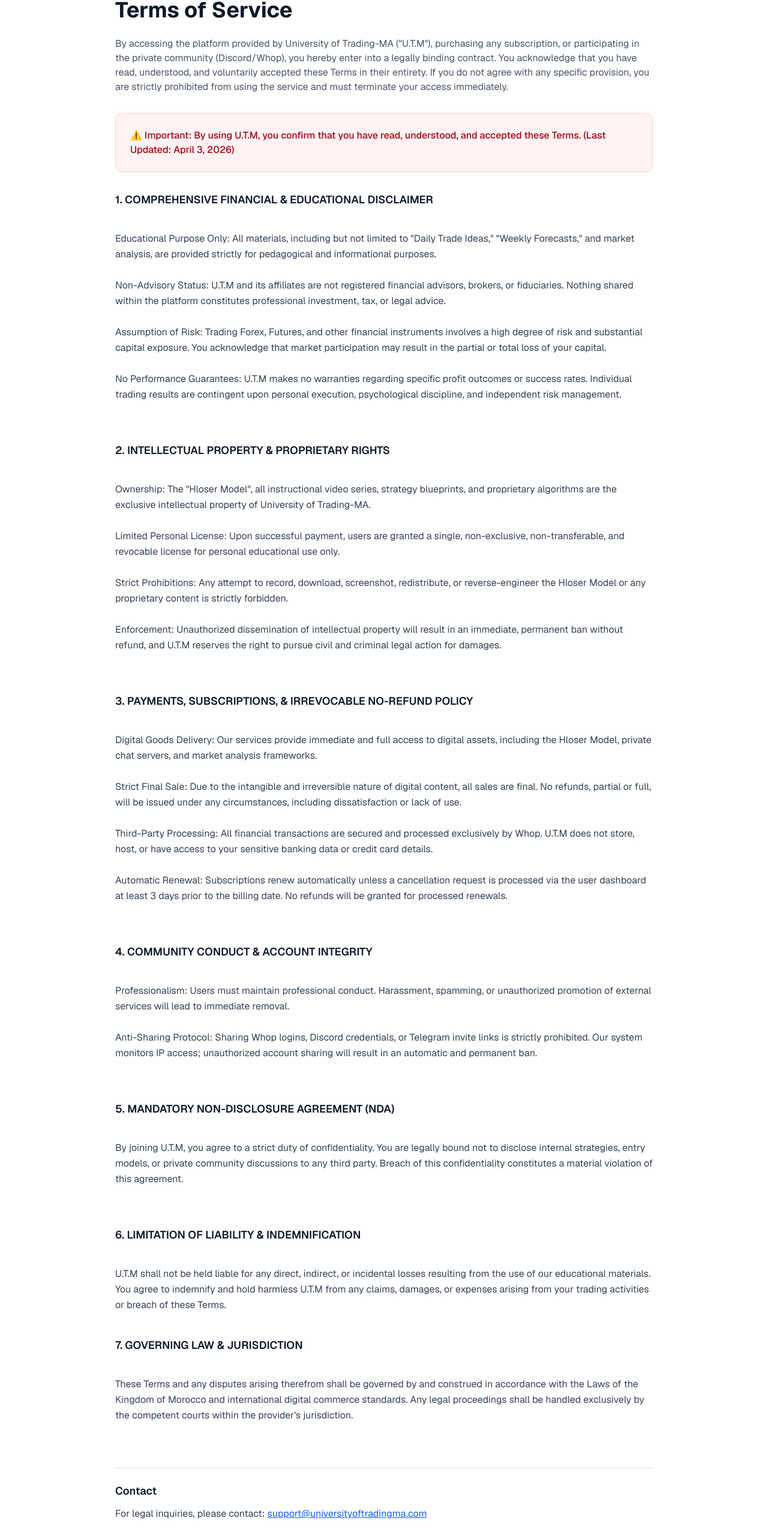
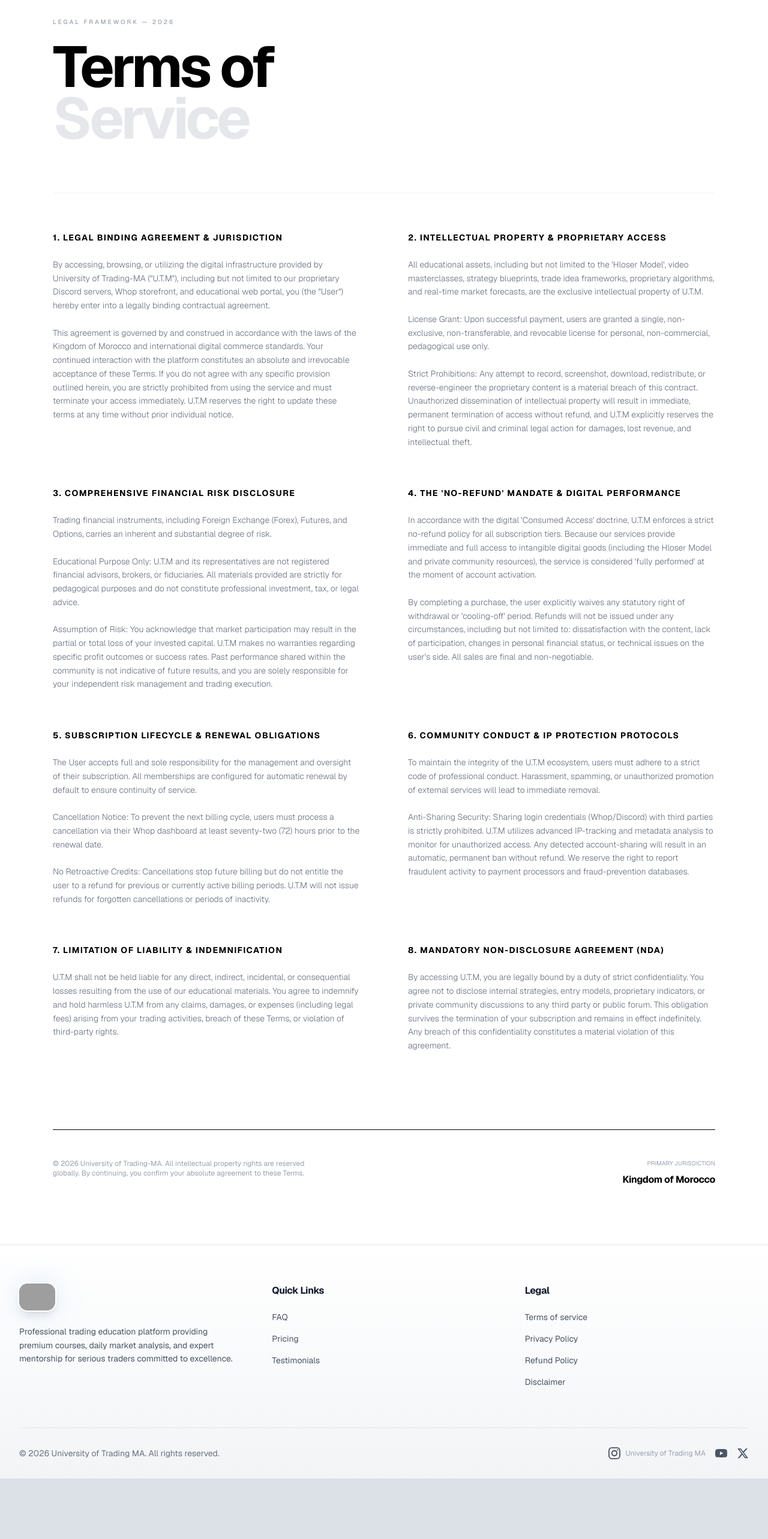
Before and after one commit to hloser77/University-of-Trading-MA, a Next.js app: page /terms in a window 1280 px wide. Shown: the part 131-2697 px from the top of the page at 60% size. After the commit the page ends 2596 px from the top, so only its background shows below. Built offline with nearby package versions, Linux system fonts and the light colour scheme; grey boxes are pictures that could not be loaded.

Commit message:
Update page.tsx

```diff
--- a/app/terms/page.tsx
+++ b/app/terms/page.tsx
@@ -6,127 +6,104 @@ import Footer from "@/components/footer";
 export default function TermsOfService() {
   const sections = [
     {
-      title: "COMPREHENSIVE FINANCIAL & EDUCATIONAL DISCLAIMER",
-      content: `
-Educational Purpose Only: All materials, including but not limited to "Daily Trade Ideas," "Weekly Forecasts," and market analysis, are provided strictly for pedagogical and informational purposes.
+      title: "1. LEGAL BINDING AGREEMENT & JURISDICTION",
+      content: `By accessing, browsing, or utilizing the digital infrastructure provided by University of Trading-MA ("U.T.M"), including but not limited to our proprietary Discord servers, Whop storefront, and educational web portal, you (the "User") hereby enter into a legally binding contractual agreement.
 
-Non-Advisory Status: U.T.M and its affiliates are not registered financial advisors, brokers, or fiduciaries. Nothing shared within the platform constitutes professional investment, tax, or legal advice.
+This agreement is governed by and construed in accordance with the laws of the Kingdom of Morocco and international digital commerce standards. Your continued interaction with the platform constitutes an absolute and irrevocable acceptance of these Terms. If you do not agree with any specific provision outlined herein, you are strictly prohibited from using the service and must terminate your access immediately. U.T.M reserves the right to update these terms at any time without prior individual notice.`
+    },
+    {
+      title: "2. INTELLECTUAL PROPERTY & PROPRIETARY ACCESS",
+      content: `All educational assets, including but not limited to the 'Hloser Model', video masterclasses, strategy blueprints, trade idea frameworks, proprietary algorithms, and real-time market forecasts, are the exclusive intellectual property of U.T.M.
 
-Assumption of Risk: Trading Forex, Futures, and other financial instruments involves a high degree of risk and substantial capital exposure. You acknowledge that market participation may result in the partial or total loss of your capital.
+License Grant: Upon successful payment, users are granted a single, non-exclusive, non-transferable, and revocable license for personal, non-commercial, pedagogical use only.
 
-No Performance Guarantees: U.T.M makes no warranties regarding specific profit outcomes or success rates. Individual trading results are contingent upon personal execution, psychological discipline, and independent risk management.
-      `,
+Strict Prohibitions: Any attempt to record, screenshot, download, redistribute, or reverse-engineer the proprietary content is a material breach of this contract. Unauthorized dissemination of intellectual property will result in immediate, permanent termination of access without refund, and U.T.M explicitly reserves the right to pursue civil and criminal legal action for damages, lost revenue, and intellectual theft.`
     },
+    {
+      title: "3. COMPREHENSIVE FINANCIAL RISK DISCLOSURE",
+      content: `Trading financial instruments, including Foreign Exchange (Forex), Futures, and Options, carries an inherent and substantial degree of risk.
 
+Educational Purpose Only: U.T.M and its representatives are not registered financial advisors, brokers, or fiduciaries. All materials provided are strictly for pedagogical purposes and do not constitute professional investment, tax, or legal advice.
+
+Assumption of Risk: You acknowledge that market participation may result in the partial or total loss of your invested capital. U.T.M makes no warranties regarding specific profit outcomes or success rates. Past performance shared within the community is not indicative of future results, and you are solely responsible for your independent risk management and trading execution.`
+    },
     {
-      title: "INTELLECTUAL PROPERTY & PROPRIETARY RIGHTS",
-      content: `
-Ownership: The "Hloser Model", all instructional video series, strategy blueprints, and proprietary algorithms are the exclusive intellectual property of University of Trading-MA.
+      title: "4. THE 'NO-REFUND' MANDATE & DIGITAL PERFORMANCE",
+      content: `In accordance with the digital 'Consumed Access' doctrine, U.T.M enforces a strict no-refund policy for all subscription tiers. Because our services provide immediate and full access to intangible digital goods (including the Hloser Model and private community resources), the service is considered 'fully performed' at the moment of account activation.
 
-Limited Personal License: Upon successful payment, users are granted a single, non-exclusive, non-transferable, and revocable license for personal educational use only.
+By completing a purchase, the user explicitly waives any statutory right of withdrawal or 'cooling-off' period. Refunds will not be issued under any circumstances, including but not limited to: dissatisfaction with the content, lack of participation, changes in personal financial status, or technical issues on the user's side. All sales are final and non-negotiable.`
+    },
+    {
+      title: "5. SUBSCRIPTION LIFECYCLE & RENEWAL OBLIGATIONS",
+      content: `The User accepts full and sole responsibility for the management and oversight of their subscription. All memberships are configured for automatic renewal by default to ensure continuity of service.
 
-Strict Prohibitions: Any attempt to record, download, screenshot, redistribute, or reverse-engineer the Hloser Model or any proprietary content is strictly forbidden.
+Cancellation Notice: To prevent the next billing cycle, users must process a cancellation via their Whop dashboard at least seventy-two (72) hours prior to the renewal date.
 
-Enforcement: Unauthorized dissemination of intellectual property will result in an immediate, permanent ban without refund, and U.T.M reserves the right to pursue civil and criminal legal action for damages.
-      `,
+No Retroactive Credits: Cancellations stop future billing but do not entitle the user to a refund for previous or currently active billing periods. U.T.M will not issue refunds for forgotten cancellations or periods of inactivity.`
     },
+    {
+      title: "6. COMMUNITY CONDUCT & IP PROTECTION PROTOCOLS",
+      content: `To maintain the integrity of the U.T.M ecosystem, users must adhere to a strict code of professional conduct. Harassment, spamming, or unauthorized promotion of external services will lead to immediate removal.
 
+Anti-Sharing Security: Sharing login credentials (Whop/Discord) with third parties is strictly prohibited. U.T.M utilizes advanced IP-tracking and metadata analysis to monitor for unauthorized access. Any detected account-sharing will result in an automatic, permanent ban without refund. We reserve the right to report fraudulent activity to payment processors and fraud-prevention databases.`
+    },
     {
-      title: "PAYMENTS, SUBSCRIPTIONS, & IRREVOCABLE NO-REFUND POLICY",
-      content: `
-Digital Goods Delivery: Our services provide immediate and full access to digital assets, including the Hloser Model, private chat servers, and market analysis frameworks.
-
-Strict Final Sale: Due to the intangible and irreversible nature of digital content, all sales are final. No refunds, partial or full, will be issued under any circumstances, including dissatisfaction or lack of use.
-
-Third-Party Processing: All financial transactions are secured and processed exclusively by Whop. U.T.M does not store, host, or have access to your sensitive banking data or credit card details.
-
-Automatic Renewal: Subscriptions renew automatically unless a cancellation request is processed via the user dashboard at least 3 days prior to the billing date. No refunds will be granted for processed renewals.
-      `,
+      title: "7. LIMITATION OF LIABILITY & INDEMNIFICATION",
+      content: `U.T.M shall not be held liable for any direct, indirect, incidental, or consequential losses resulting from the use of our educational materials. You agree to indemnify and hold harmless U.T.M from any claims, damages, or expenses (including legal fees) arising from your trading activities, breach of these Terms, or violation of third-party rights.`
     },
-
     {
-      title: "COMMUNITY CONDUCT & ACCOUNT INTEGRITY",
-      content: `
-Professionalism: Users must maintain professional conduct. Harassment, spamming, or unauthorized promotion of external services will lead to immediate removal.
-
-Anti-Sharing Protocol: Sharing Whop logins, Discord credentials, or Telegram invite links is strictly prohibited. Our system monitors IP access; unauthorized account sharing will result in an automatic and permanent ban.
-      `,
-    },
-
-    {
-      title: "MANDATORY NON-DISCLOSURE AGREEMENT (NDA)",
-      content: `
-By joining U.T.M, you agree to a strict duty of confidentiality. You are legally bound not to disclose internal strategies, entry models, or private community discussions to any third party. Breach of this confidentiality constitutes a material violation of this agreement.
-      `,
-    },
-
-    {
-      title: "LIMITATION OF LIABILITY & INDEMNIFICATION",
-      content: `
-U.T.M shall not be held liable for any direct, indirect, or incidental losses resulting from the use of our educational materials. You agree to indemnify and hold harmless U.T.M from any claims, damages, or expenses arising from your trading activities or breach of these Terms.      `,
-    },
-
-    {
-      title: "GOVERNING LAW & JURISDICTION",
-      content: `
-These Terms and any disputes arising therefrom shall be governed by and construed in accordance with the Laws of the Kingdom of Morocco and international digital commerce standards. Any legal proceedings shall be handled exclusively by the competent courts within the provider's jurisdiction.
-      `,
-    },
+      title: "8. MANDATORY NON-DISCLOSURE AGREEMENT (NDA)",
+      content: `By accessing U.T.M, you are legally bound by a duty of strict confidentiality. You agree not to disclose internal strategies, entry models, proprietary indicators, or private community discussions to any third party or public forum. This obligation survives the termination of your subscription and remains in effect indefinitely. Any breach of this confidentiality constitutes a material violation of this agreement.`
+    }
   ];
 
   return (
-    <>
+    <div className="bg-white min-h-screen">
       <Header />
 
-      <main className="min-h-screen bg-white pt-32 pb-20 px-4 sm:px-6 lg:px-8">
-        <div className="max-w-4xl mx-auto">
-
-          <h1 className="text-4xl font-bold mb-6 text-gray-900">
-            Terms of Service
+      <main className="max-w-[1200px] mx-auto pt-40 pb-24 px-6 md:px-12">
+        {/* العناوين الكبيرة بنفس ستايل الصورة */}
+        <div className="mb-20">
+          <p className="text-[10px] uppercase tracking-[0.3em] text-gray-400 mb-6 font-medium">
+            Legal Framework — 2026
+          </p>
+          <h1 className="text-6xl md:text-8xl font-bold text-black tracking-tighter leading-[0.9]">
+            Terms of <br />
+            <span className="text-gray-200">Service</span>
           </h1>
-
-          <p className="text-base text-gray-600 mb-8">
-            By accessing the platform provided by University of Trading-MA ("U.T.M"), purchasing any subscription, or participating in the private community (Discord/Whop), you hereby enter into a legally binding contract. You acknowledge that you have read, understood, and voluntarily accepted these Terms in their entirety. If you do not agree with any specific provision, you are strictly prohibited from using the service and must terminate your access immediately.
-          </p>
-
-          <div className="mb-8 bg-red-50 border border-red-200 p-6 rounded-lg">
-            <p className="text-base text-red-800 font-medium">
-              ⚠️ Important: By using U.T.M, you confirm that you have read, understood, and accepted these Terms.
-              (Last Updated: April 3, 2026)
-            </p>
         </div>
 
-          <div className="text-base text-gray-700 leading-relaxed space-y-10">
+        {/* تقسيم الهضرة المطولة على شكل Grid */}
+        <div className="grid grid-cols-1 md:grid-cols-2 gap-x-20 gap-y-16 border-t border-gray-100 pt-16">
           {sections.map((section, index) => (
-              <div key={index}>
-                <h2 className="font-semibold text-lg mb-3 text-gray-900">
-                  {index + 1}. {section.title}
+            <section key={index} className="group">
+              <h2 className="text-sm font-bold text-black uppercase mb-6 tracking-widest">
+                {section.title}
               </h2>
-                <p className="whitespace-pre-wrap">{section.content}</p>
-              </div>
+              <p className="text-gray-500 text-sm leading-relaxed font-light whitespace-pre-line">
+                {section.content}
+              </p>
+            </section>
           ))}
         </div>
 
-          <div className="mt-12 pt-6 border-t border-gray-200">
-            <h2 className="font-semibold text-lg mb-3 text-gray-900">
-              Contact
-            </h2>
-            <p className="text-base text-gray-700">
-              For legal inquiries, please contact:
-              {" "}
-              <a
-                href="mailto:support@universityoftradingma.com"
-                className="text-blue-600 underline hover:text-blue-800"
-              >
-                support@universityoftradingma.com
-              </a>
+        {/* التوقيع القانوني في الأسفل */}
+        <div className="mt-32 pt-12 border-t border-black">
+          <div className="flex flex-col md:flex-row justify-between items-start gap-8">
+            <p className="text-gray-400 text-xs max-w-md">
+              © 2026 University of Trading-MA. All intellectual property rights are reserved globally. By continuing, you confirm your absolute agreement to these Terms.
+            </p>
+            <div className="text-right">
+              <p className="text-[10px] uppercase text-gray-400 mb-2">Primary Jurisdiction</p>
+              <p className="text-black font-bold tracking-tight">
+                Kingdom of Morocco
               </p>
             </div>
-
+          </div>
         </div>
       </main>
 
       <Footer />
-    </>
+    </div>
   );
 }
```
Lines whose indentation alone changed are shown as unchanged.
